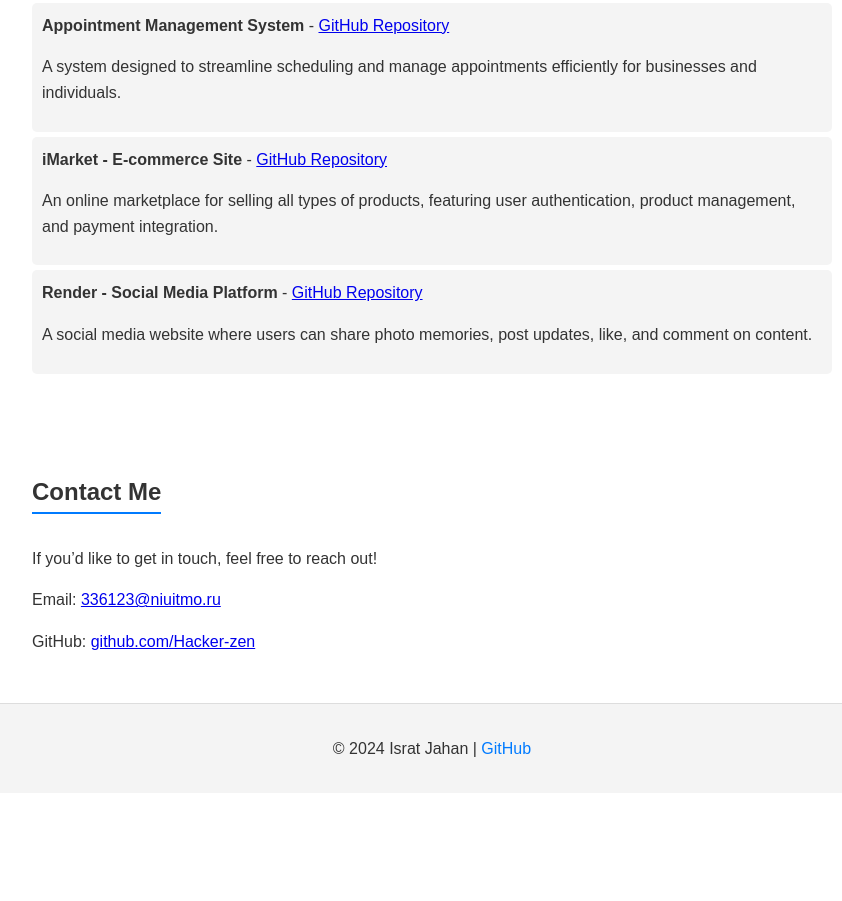
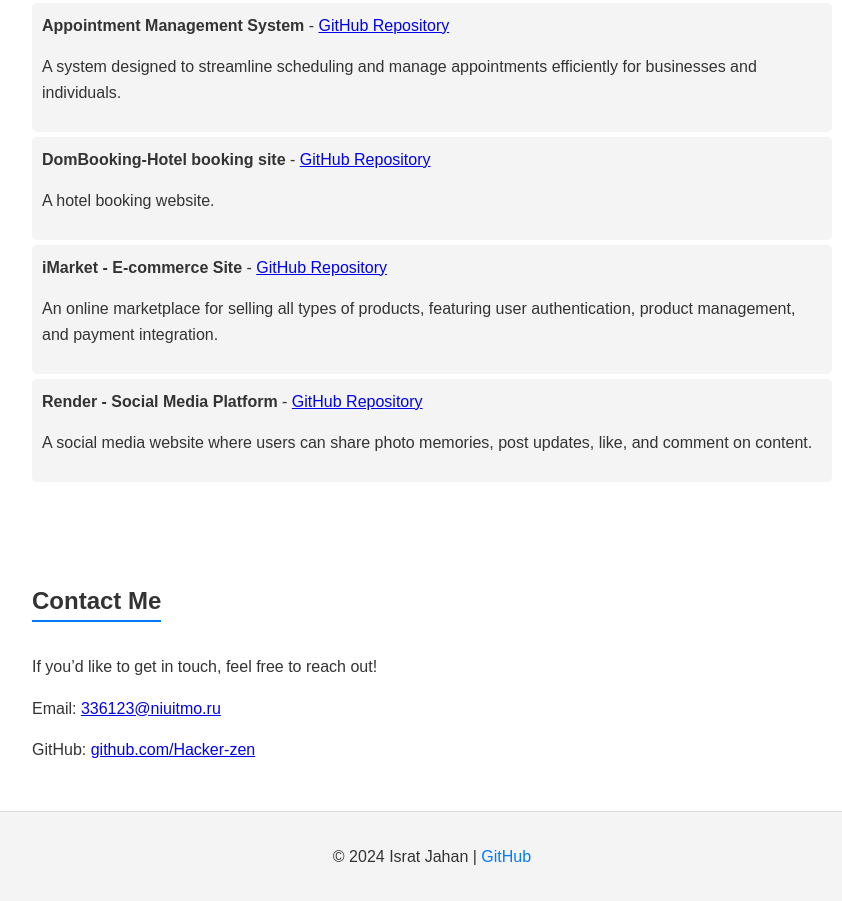
Before and after one commit to Hacker-zen/Portfolio, a plain HTML site: page index.html in a window 1280 px wide. Shown: the part 897-1798 px from the top of the page, without its empty margins (208-1050 px from the left). Before the commit the page ends 1690 px from the top, so only its background shows below. Drawn offline with Linux system fonts and the light colour scheme.

Commit message:
Update index.html

```diff
--- a/index.html
+++ b/index.html
@@ -107,6 +107,10 @@
                 <p>A system designed to streamline scheduling and manage appointments efficiently for businesses and individuals.</p>
             </li>
             <li>
+                <strong>DomBooking-Hotel booking site </strong> - <a href="https://github.com/Hacker-zen/DomBooking">GitHub Repository</a>
+                <p>A hotel booking website. </p>
+            </li>
+            <li>
                 <strong>iMarket - E-commerce Site</strong> - <a href="https://github.com/Hacker-zen/web-labs">GitHub Repository</a>
                 <p>An online marketplace for selling all types of products, featuring user authentication, product management, and payment integration.</p>
             </li>
```
